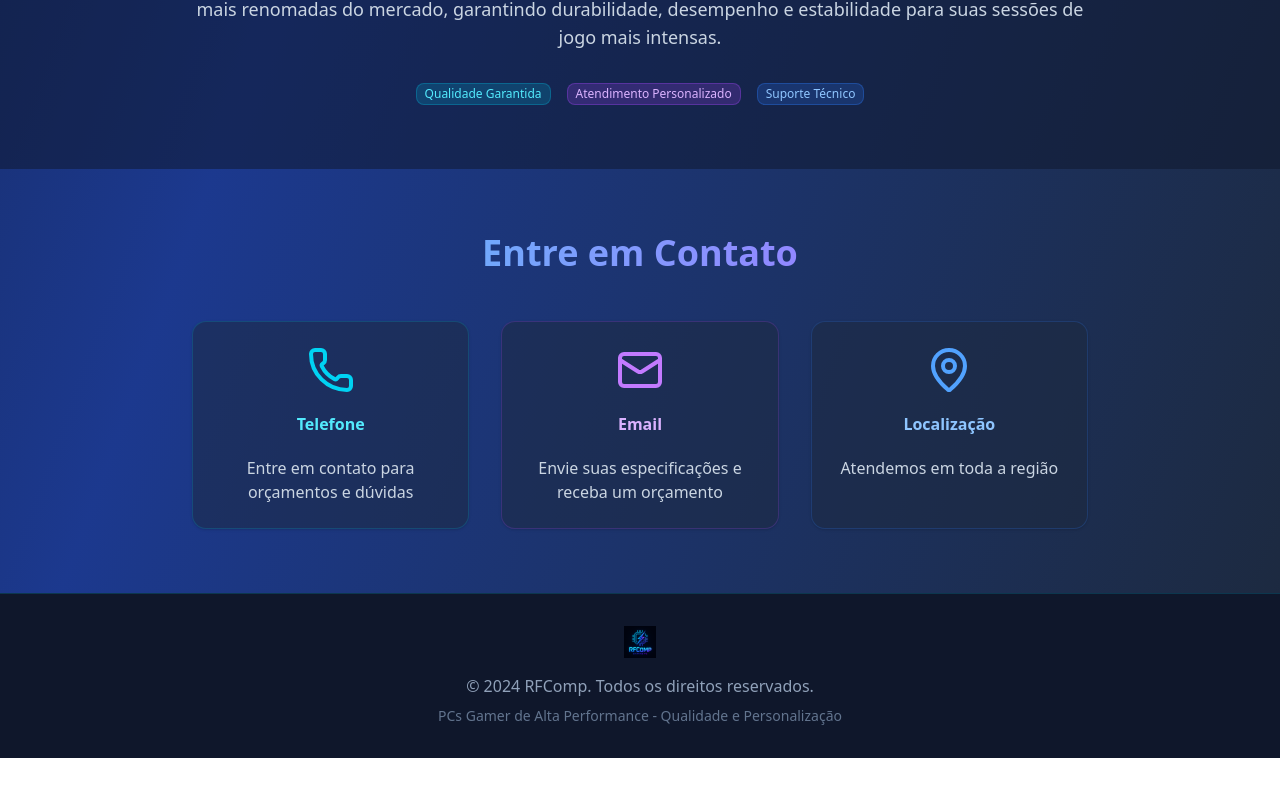
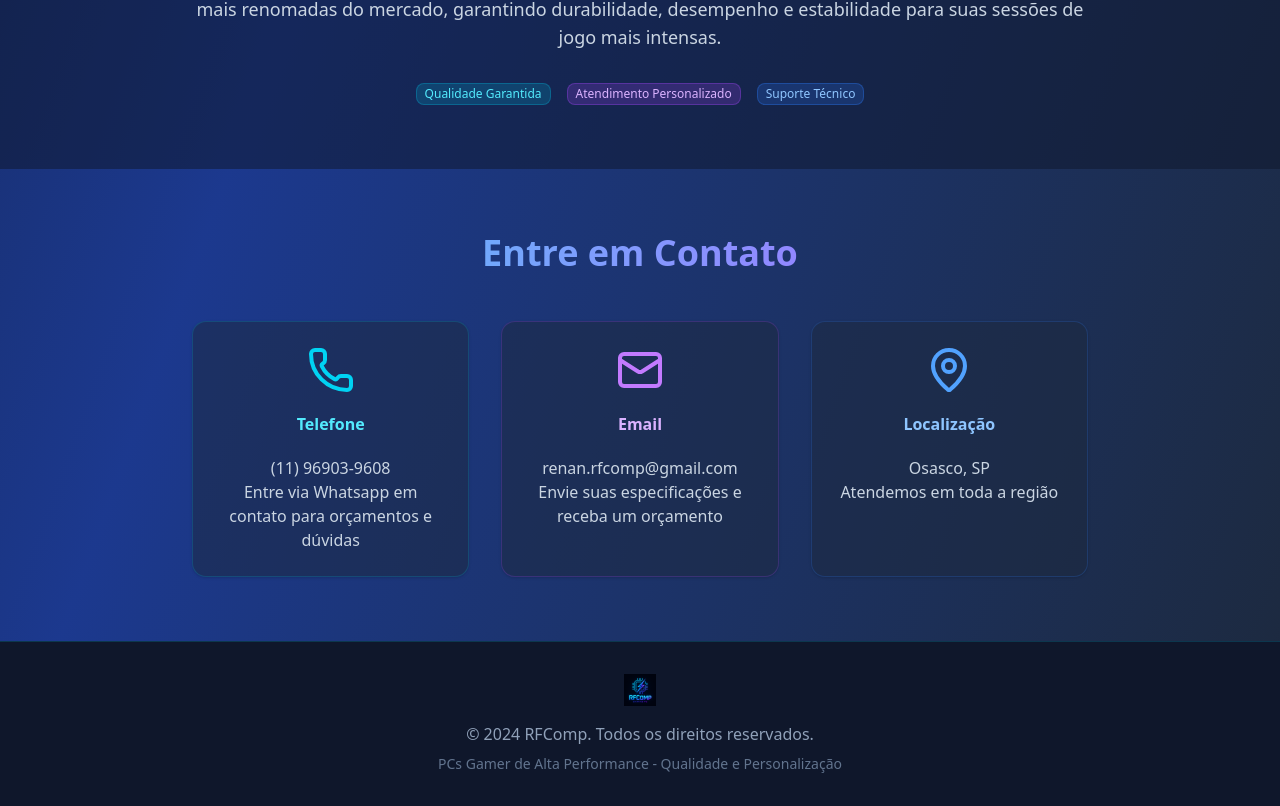
Before and after one commit to RENANFELIXCARNEIRO/rfcomp, a React (Vite) app: page / in a window 1280 px wide. Shown: the part 2759-3565 px from the top of the page. Before the commit the page ends 3517 px from the top, so only its background shows below. Built offline with nearby package versions, Linux system fonts and the light colour scheme.

Commit message:
Atualiza informações de contato (telefone, email, localização)

```diff
--- a/src/App.jsx
+++ b/src/App.jsx
@@ -340,7 +340,8 @@ function App() {
                 <CardTitle className="text-cyan-300">Telefone</CardTitle>
               </CardHeader>
               <CardContent>
-                <p className="text-slate-300">Entre em contato para orçamentos e dúvidas</p>
+                <p className="text-slate-300">(11) 96903-9608</p>
+                <p className="text-slate-300">Entre via Whatsapp em contato para orçamentos e dúvidas</p>
               </CardContent>
             </Card>
 
@@ -350,6 +351,7 @@ function App() {
                 <CardTitle className="text-purple-300">Email</CardTitle>
               </CardHeader>
               <CardContent>
+                <p className="text-slate-300">renan.rfcomp@gmail.com</p>
                 <p className="text-slate-300">Envie suas especificações e receba um orçamento</p>
               </CardContent>
             </Card>
@@ -360,6 +362,7 @@ function App() {
                 <CardTitle className="text-blue-300">Localização</CardTitle>
               </CardHeader>
               <CardContent>
+                <p className="text-slate-300">Osasco, SP</p>
                 <p className="text-slate-300">Atendemos em toda a região</p>
               </CardContent>
             </Card>
```
